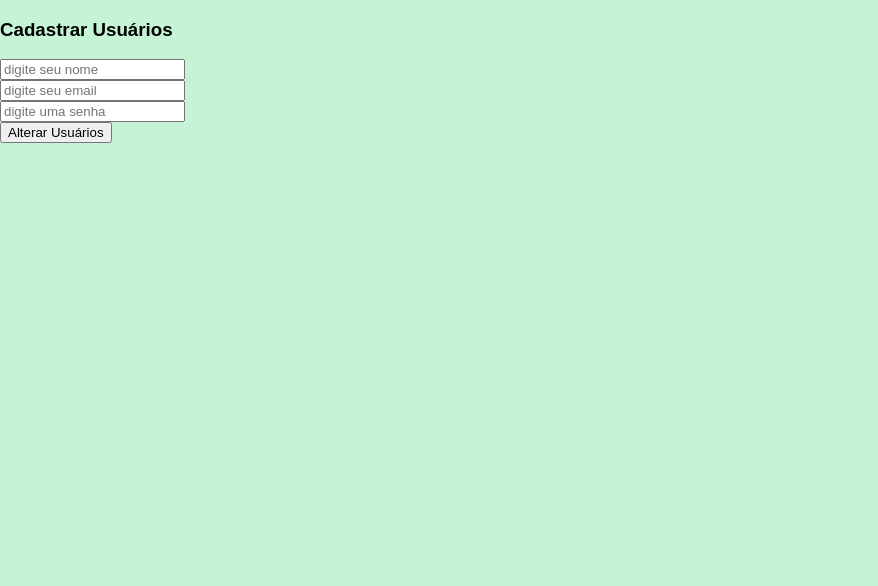
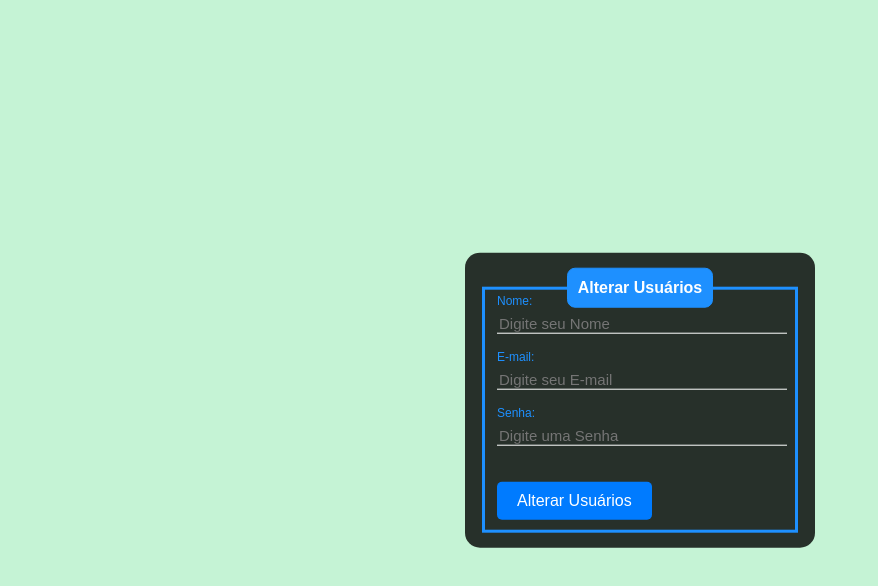
Before and after one commit to viniciussolique39/PTAC---TRABALHO-FINAL, a Next.js app: page /pages/dashboard/alter in a window 1280 px wide. Shown: the top 586 px of the page, without its empty margins (0-878 px from the left). Built offline with nearby package versions, Linux system fonts and the light colour scheme.

Commit message:
Aplicando as classes para a estilização das páginas

```diff
--- a/src/app/pages/dashboard/alter/page.js
+++ b/src/app/pages/dashboard/alter/page.js
@@ -21,31 +21,28 @@ export default function Alterar() {
     }
 
     return (
-         <div className='container'>
-            <h3 className='h3'>Cadastrar Usuários</h3>
-
-            <form className='contact_form' onSubmit={alterar}>
-
-                <div className='nome'>
-                <input id='text' placeholder='digite seu nome' type="text" name="name" value={name}
-                onChange={e => setName(e.target.value)}/>
+         <div className='conteiner'>
+          <fieldset>
+            <legend><b>Alterar Usuários</b></legend>
+            <form onSubmit={alterar}>
+                <div className='inputBox'>
+                <input id='text' placeholder='Digite seu Nome' type="text" name="name" className="inputUser" value={name} onChange={e => setName(e.target.value)}/>
+                <label for="nome" class="labelInput">Nome:</label>
                 </div>
-
-                <div className='email'>
-                <input placeholder='digite seu email' type="email" name="email" value={email}
-                onChange={e => setEmail(e.target.value)}/>
+                <br/><br/>
+                <div className='inputBox'>
+                <input placeholder='Digite seu E-mail' type="email" name="email" className="inputUser" value={email} onChange={e => setEmail(e.target.value)}/>
+                <label for="email"  class="labelInput">  E-mail: </label>
                 </div>
-
-                <div className='password'>
-                <input id='text' placeholder='digite uma senha' type="text" name="password" value={password}
-                onChange={e => setPassword(e.target.value)}/>
+                <br/><br/>
+                <div className='inputBox'>
+                <input id='text' placeholder='Digite uma Senha' type="text" name="password"  className="inputUser" value={password} onChange={e => setPassword(e.target.value)}/>
+                <label for="senha"  class="labelInput">  Senha: </label>
                 </div>
-
-
-                <div className='submit'>
-                <button id="form_button" type='submit'>Alterar Usuários</button>
-                </div>
+                <br/><br/>
+                <button className="botao">Alterar Usuários</button>
             </form>
+            </fieldset>
             </div>
     );
 }
```
